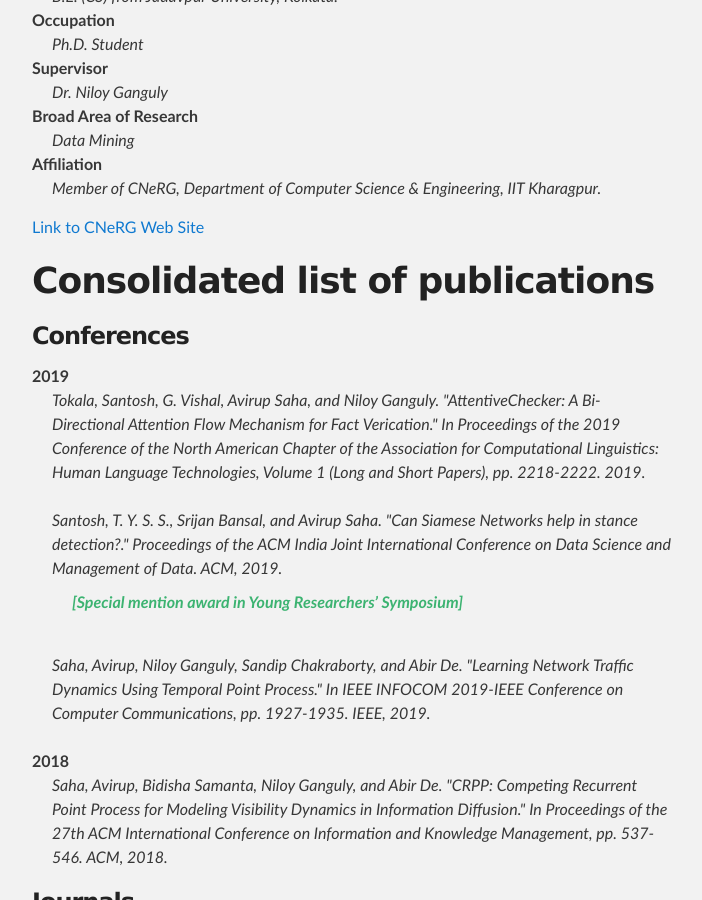
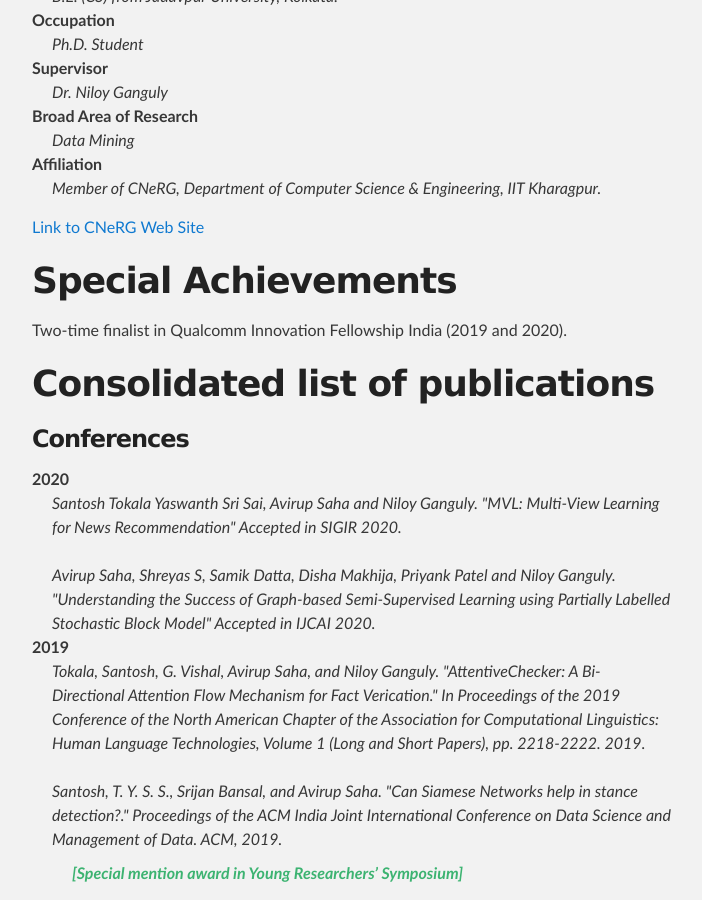
Before and after one commit to ASCARATHIRA/ASCARATHIRA.github.io, a Jekyll site: the page built from index.md, in a window 1280 px wide and 900 px high, scrolled down 458 px. Shown: the whole window, without its empty margins (288-990 px from the left). Built offline with Jekyll 4.4.1, drawn with Linux system fonts in a browser that asks for light colours; our own code applies the rules of GitHub Pages for plain Markdown files.

Commit message:
Update index.md

```diff
--- a/index.md
+++ b/index.md
@@ -23,19 +23,26 @@ layout: default
 
 [Link to CNeRG Web Site](http://www.cnergres.iitkgp.ac.in/)
 
-
-
+# Special Achievements
+Two-time finalist in Qualcomm Innovation Fellowship India (2019 and 2020).
 
 # Consolidated list of publications
 
 ### Conferences
 
 <dl>
+  <dt> 2020 </dt>
+  <dd> Santosh Tokala Yaswanth Sri Sai, Avirup Saha and Niloy Ganguly. "MVL: Multi-View Learning for News Recommendation" Accepted in SIGIR 2020.
+  </dd>
+  <br/>
+  <dd> Avirup Saha, Shreyas S, Samik Datta, Disha Makhija, Priyank Patel and Niloy Ganguly. "Understanding the Success of Graph-based Semi-Supervised Learning using Partially Labelled Stochastic Block Model" Accepted in IJCAI 2020.
+  </dd>
+
   <dt> 2019 </dt>
   <dd> Tokala, Santosh, G. Vishal, Avirup Saha, and Niloy Ganguly. "AttentiveChecker: A Bi-Directional Attention Flow Mechanism for Fact Verication." In Proceedings of the 2019 Conference of the North American Chapter of the Association for Computational Linguistics:
 Human Language Technologies, Volume 1 (Long and Short Papers), pp. 2218-2222. 2019.
     <!-- <p> <a href='https://www.aclweb.org/anthology/N19-1230/'>Link to paper</a> </p>-->
-</dd>
+  </dd>
 
   <br/>
   <dd> Santosh, T. Y. S. S., Srijan Bansal, and Avirup Saha. "Can Siamese Networks help in stance detection?." Proceedings of the ACM India Joint International Conference on Data Science and Management of Data. ACM, 2019.
```
